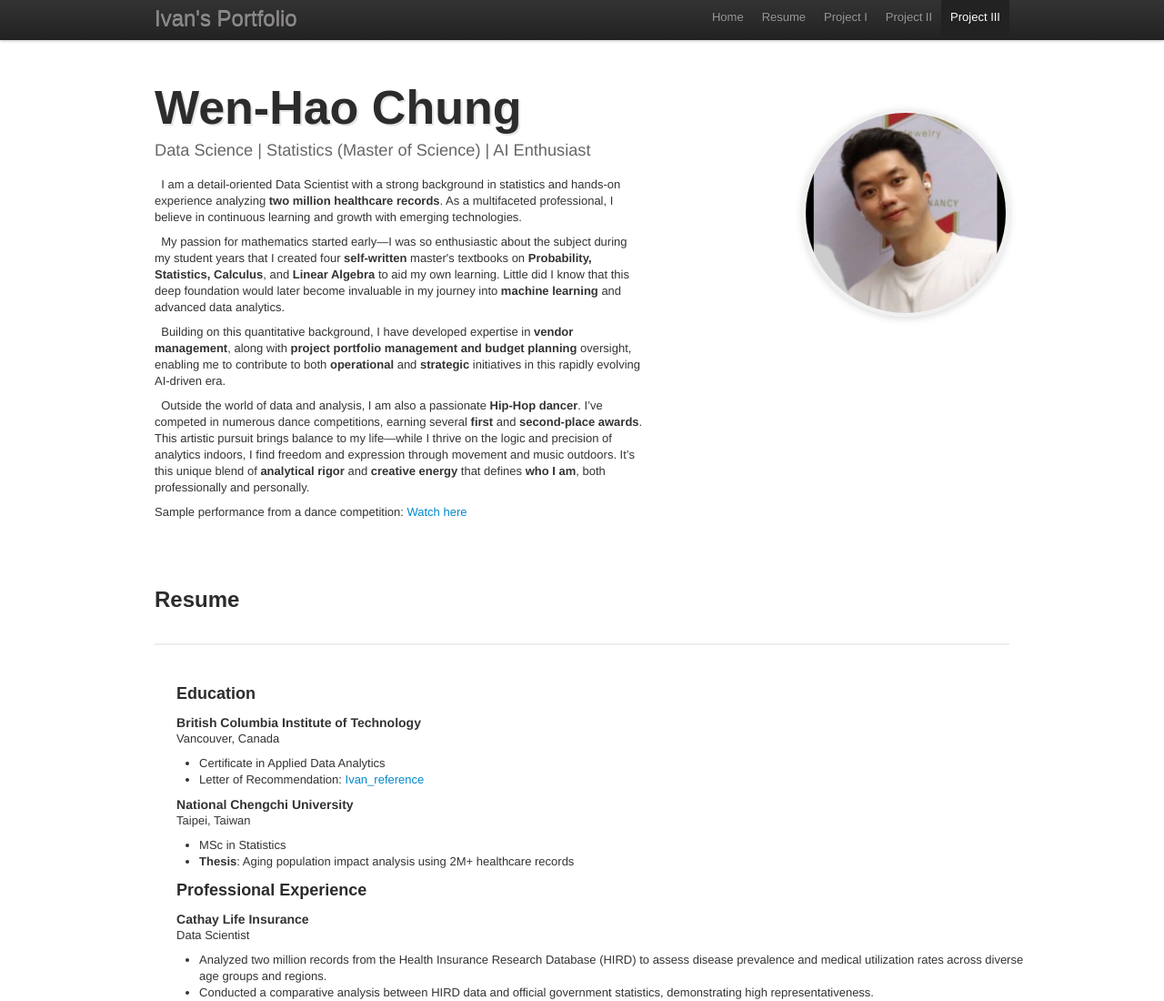
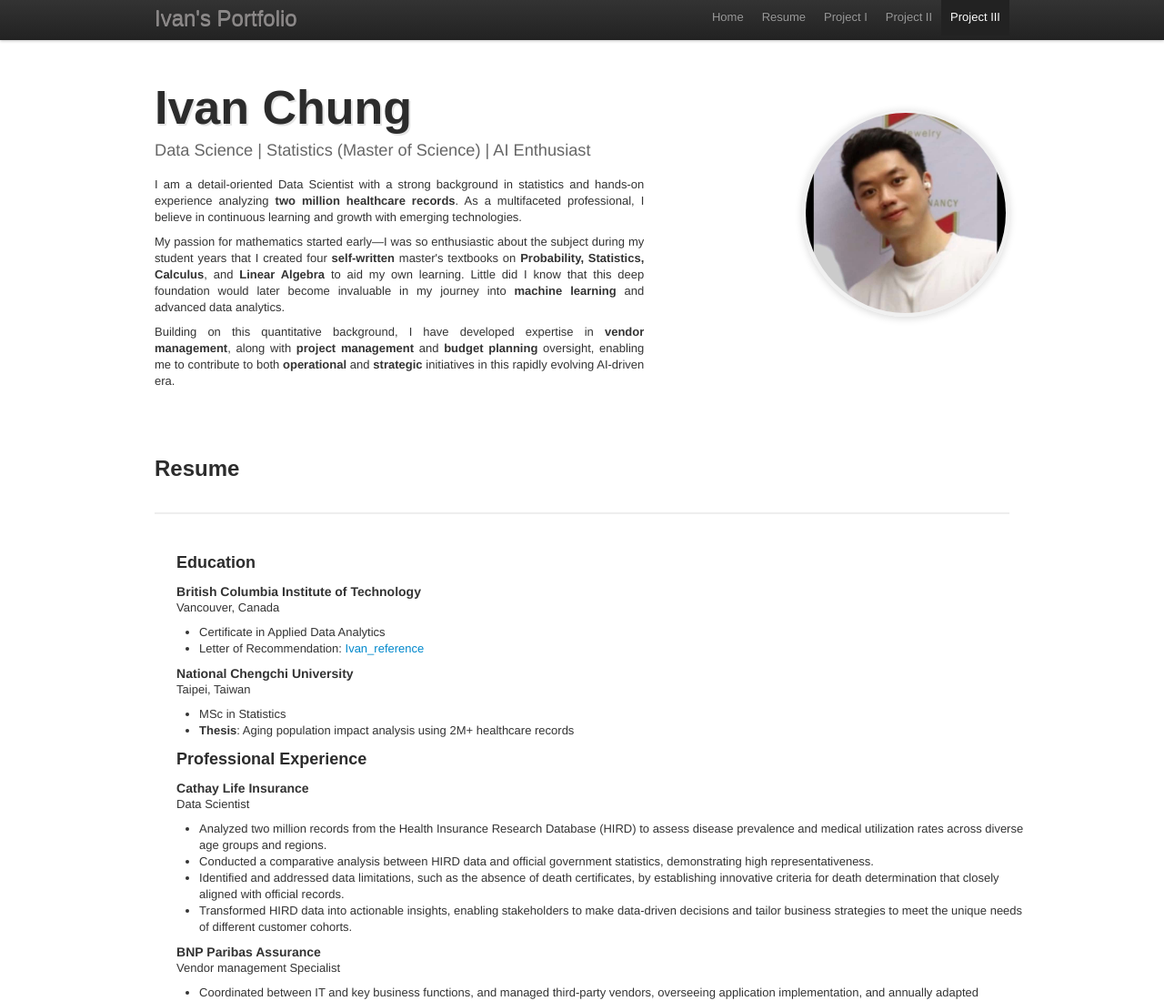
Before and after one commit to wenhaochung/cvwhc, a plain HTML site: page index.html in a window 1280 px wide. Shown: the top 1100 px of the page at 91% size. Drawn offline with nearby package versions, Linux system fonts and the light colour scheme.

Commit message:
Update index.html

```diff
--- a/index.html
+++ b/index.html
@@ -42,17 +42,16 @@
     <div class="row-fluid">
         <div class="span7">
             <div id="app-name">
-                <h1>Wen-Hao Chung</h1>
+                <h1>Ivan Chung</h1>
             </div>
             <div id="tagline">
                 Data Science  |  Statistics (Master of Science)  |  AI Enthusiast
             </div>
-            <div id="description">
-                <p>&nbsp;&nbsp;I am a detail-oriented Data Scientist with a strong background in statistics and hands-on experience analyzing <strong>two million healthcare records</strong>. As a multifaceted professional, I believe in continuous learning and growth with emerging technologies.</p>
-                <p>&nbsp;&nbsp;My passion for mathematics started early—I was so enthusiastic about the subject during my student years that I created four <strong>self-written</strong> master's textbooks on <strong>Probability, Statistics, Calculus</strong>, and <strong>Linear Algebra</strong> to aid my own learning. Little did I know that this deep foundation would later become invaluable in my journey into <strong>machine learning</strong> and advanced data analytics.</p>
-                <p>&nbsp;&nbsp;Building on this quantitative background, I have developed expertise in <strong>vendor management</strong>, along with <strong>project portfolio management and budget planning</strong> oversight, enabling me to contribute to both <strong>operational</strong> and <strong>strategic</strong> initiatives in this rapidly evolving AI-driven era.</p>
-                <p>&nbsp;&nbsp;Outside the world of data and analysis, I am also a passionate <strong>Hip-Hop dancer</strong>. I’ve competed in numerous dance competitions, earning several <strong>first</strong> and <strong>second-place awards</strong>. This artistic pursuit brings balance to my life—while I thrive on the logic and precision of analytics indoors, I find freedom and expression through movement and music outdoors. It’s this unique blend of <strong>analytical rigor</strong> and <strong>creative energy</strong> that defines <strong>who I am</strong>, both professionally and personally.</p>
-                <p>Sample performance from a dance competition: <a href="https://www.youtube.com/watch?v=Vt5Kj5emsQo"target="_blank">Watch here</a></p>
+            <div id="description"style="text-align: justify;">
+                <p>I am a detail-oriented Data Scientist with a strong background in statistics and hands-on experience analyzing <strong>two million healthcare records</strong>. As a multifaceted professional, I believe in continuous learning and growth with emerging technologies.</p>
+                <p>My passion for mathematics started early—I was so enthusiastic about the subject during my student years that I created four <strong>self-written</strong> master's textbooks on <strong>Probability, Statistics, Calculus</strong>, and <strong>Linear Algebra</strong> to aid my own learning. Little did I know that this deep foundation would later become invaluable in my journey into <strong>machine learning</strong> and advanced data analytics.</p>
+                <p>Building on this quantitative background, I have developed expertise in <strong>vendor management</strong>, along with <strong>project management</strong> and <strong>budget planning</strong> oversight, enabling me to contribute to both <strong>operational</strong> and <strong>strategic</strong> initiatives in this rapidly evolving AI-driven era.</p>
+
             </div>
         </div>
             <!-- 新增头像区块 -->
```
